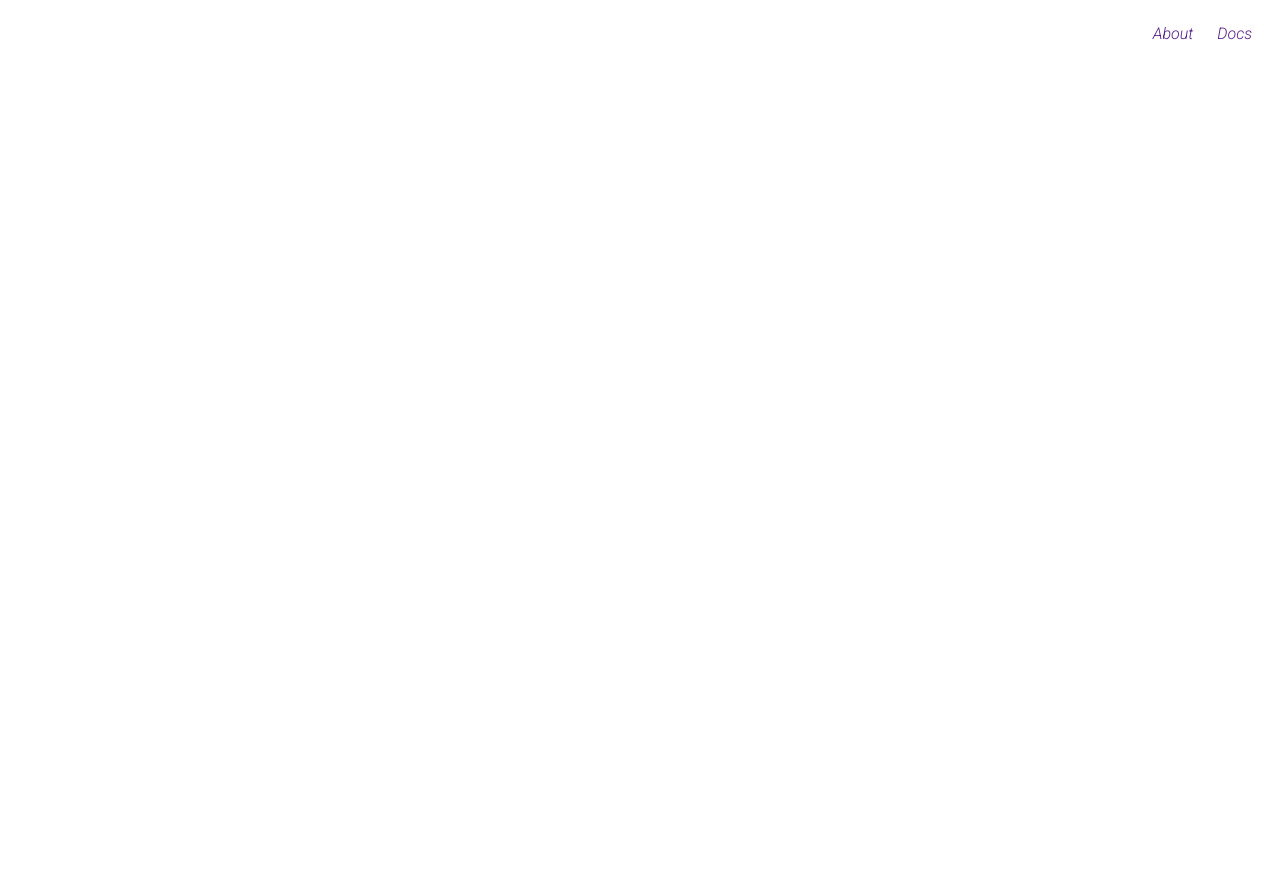
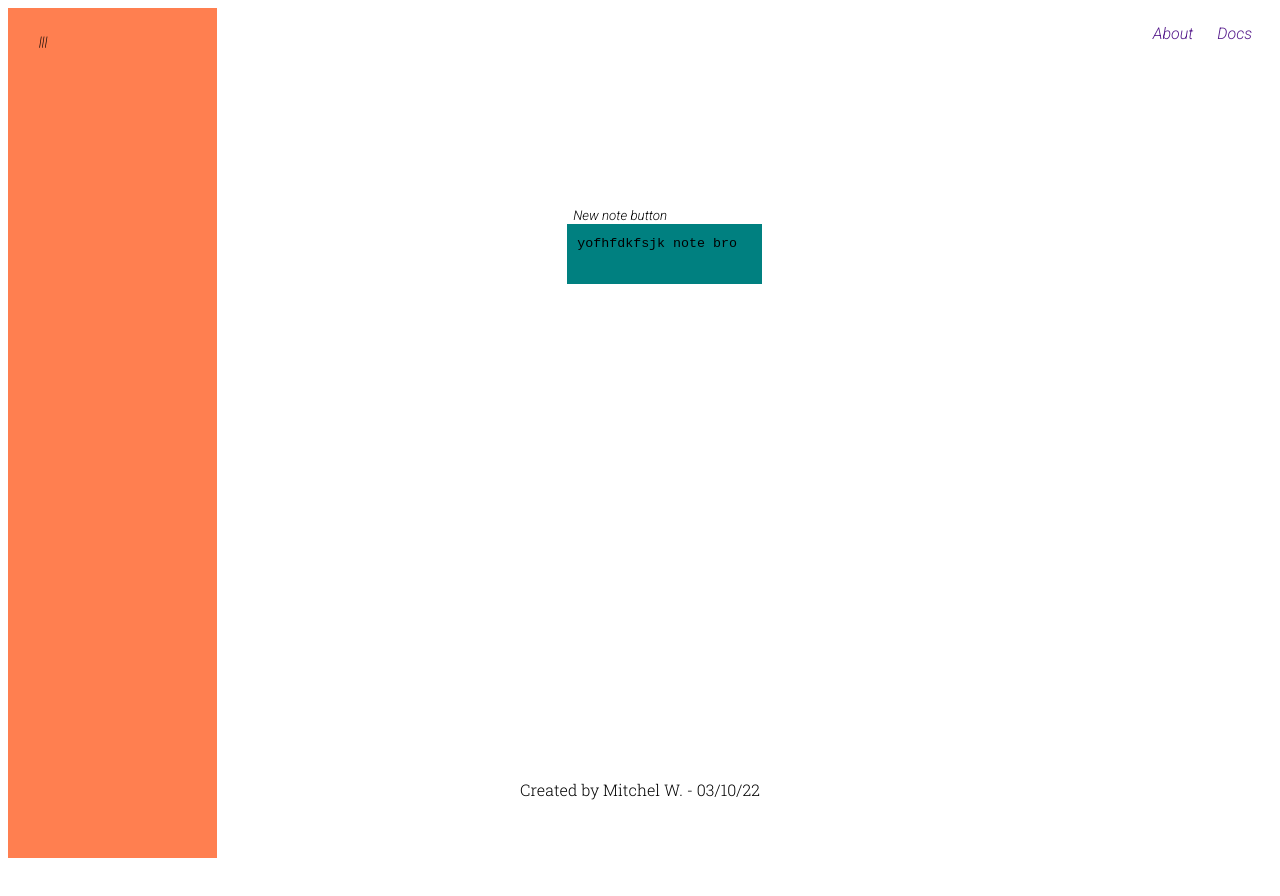
Before and after one commit to MadeWithCaneSugar/1620-Note-Application, a plain HTML site: page note.html in a window 1280 px wide. After the commit the page ends 866 px from the top, so only its background shows below. Drawn offline with Linux system fonts and the light colour scheme.

Commit message:
Added text box. Fixed flex for side bar and sidebar items. Added temporary high contrast pallate to ease developement process

```diff
--- a/CSS/style.css
+++ b/CSS/style.css
@@ -5,28 +5,25 @@
 /**/
 /**/
 
-/*Source_Serif_Pro, serif*/
-/*Raleway, sans-serif*/
+/*Roboto Slab = serif*/
+/*Roboto = sans-serif*/
 
 *   {
     margin: 500;
     padding: 500;
-    height: 1000px;
+    height:;
 }
 
-@media screen and (max-width: 600px)    {
-
-}
-
-/* Top Navigation Section */
-nav {
+    /* Top Navigation Section */
+.navContainer {
     display: flex;
     justify-content: right;
     height: inherit;
-    margin-top: auto;
+    position: sticky;
+    top: 0;
     list-style-type: none;
 }
-nav ul li{
+.navContainer ul li {
     font-family: 'Roboto', Arial, Helvetica, sans-serif;
     display: inline;
     padding-right: 20px;
@@ -63,17 +60,34 @@ a:visited   {
 .newNoteButton {
     color:;
     font-family: 'Roboto', Arial, Helvetica, sans-serif;
-    width: fit content;
+    width: fit-content;
+    height: fit-content;
     display: flex;
-    justify-content: center;
+    padding-top: 200px;
+    justify-content: left;
     border: none;
     background: none;
+}
+
+.noteTextBox {
+    background-color: teal;
+    resize: none;
+    padding: 10px;
+    max-width: 100%;
+    line-height: 1.5;
+    border: none;
+}
+
+label {
+    display: block;
+    margin-bottom: 10px;
 }
 
 /* Side Menu Stuff */
 .sideMenuContainer  {
     display: flex;
     flex-direction: column;
+    width: 16.5%;
 }
 
 .sideMenuButton {
@@ -81,27 +95,44 @@ a:visited   {
     font-family: 'Roboto', Arial, Helvetica, sans-serif;
     width: fit-content;
     display: flex;
-    margin-top: auto;
-    justify-content: right;
+    position: sticky;
+    top: 0;
+    width: 100%;
+    justify-content: left;
     border: none;
     background: none;
 }
 
 .sideMenu   {
-    background-color:black;
+    background-color:coral;
     color:;
     font-family: 'Roboto Slab', 'Times New Roman', Times, serif;
-    height: 100%;
+    padding: 25px;
+    height: 100vh;
     justify-content: flex-start;
+}
+
+.sideMenuNav    {
+    display: flex;
+    justify-content: left;
+    height: inherit;
+    position: sticky;
+    top: 0;
+    list-style-type: none;
+}
+.sideMenuNav ul li  {
+    justify-content: left;
+    list-style: none;
+    padding-left: 0;
 }
 
 /* Footer */
 footer {
     color:;
     font-family: 'Roboto Slab', 'Times New Roman', Times, serif;
-    display: flex;
-    justify-content: end;
+    left: 0;
+    bottom: 0;
+    width: 100%;
+    text-align: center;
     position: fixed;
-    bottom: 0;
-    margin-top: auto;
 }
--- a/note.html
+++ b/note.html
@@ -13,9 +13,22 @@
     <title>Note</title>
     <link rel="stylesheet" href="CSS/style.css">
 
-<nav>
-    <ul>
-        <li><a href="">About</a></li>
-        <li><a href="">Docs</a></li>
-    </ul>
-</nav>
+<div class="container">
+    <div class="sideMenuContainer">
+        <div class="sideMenu">
+            <button class="sideMenuButton">|||</button>
+        </div>
+
+        </div>
+        <div class="noteContainer" rows="5" columns="33">
+            <button class="newNoteButton">New note button</button>
+            <textarea class="noteTextBox">yofhfdkfsjk note bro</textarea>
+        </div>
+        <nav class="navContainer">
+            <ul>
+                <li><a href="">About</a></li>
+                <li><a href="">Docs</a></li>
+            </ul>
+        </nav>
+    </div>
+    <footer>Created by Mitchel W.  -  03/10/22</footer>
```
Also changed, not shown: index.html (+3 -1 lines).
